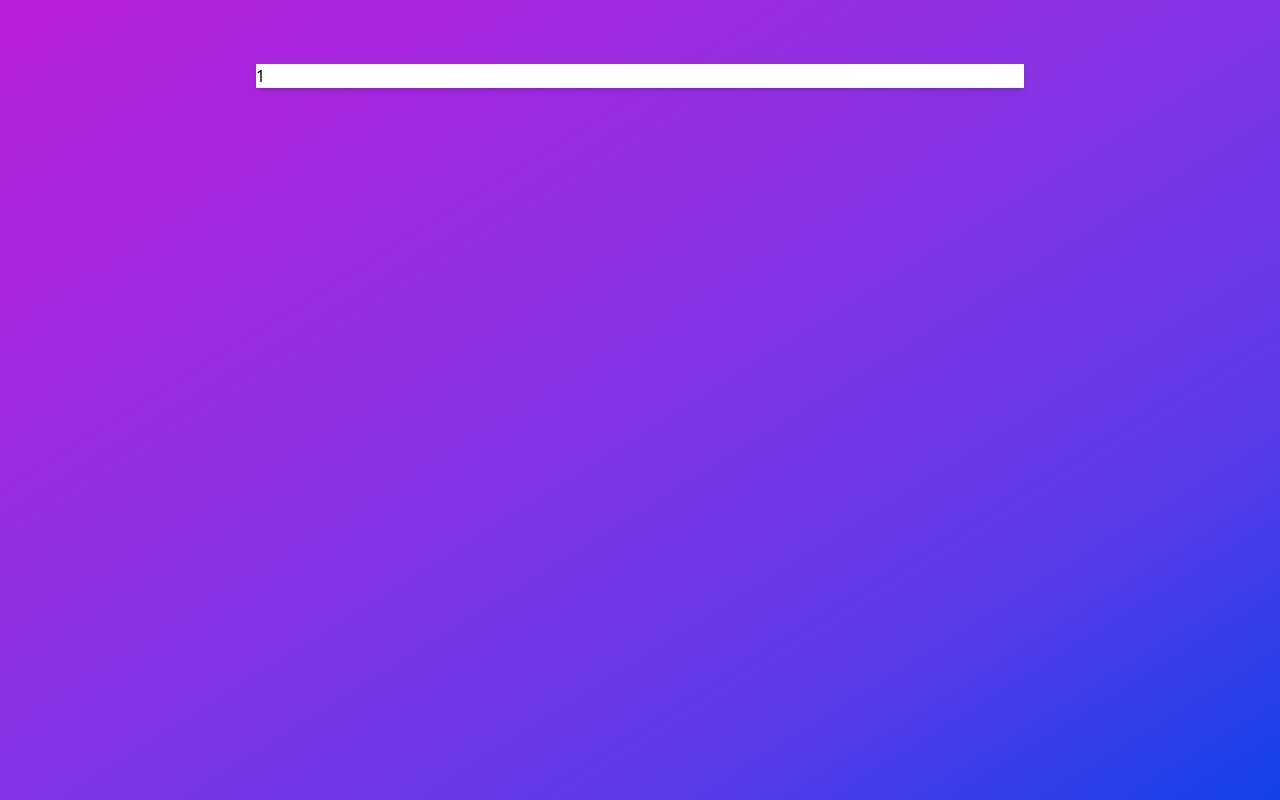
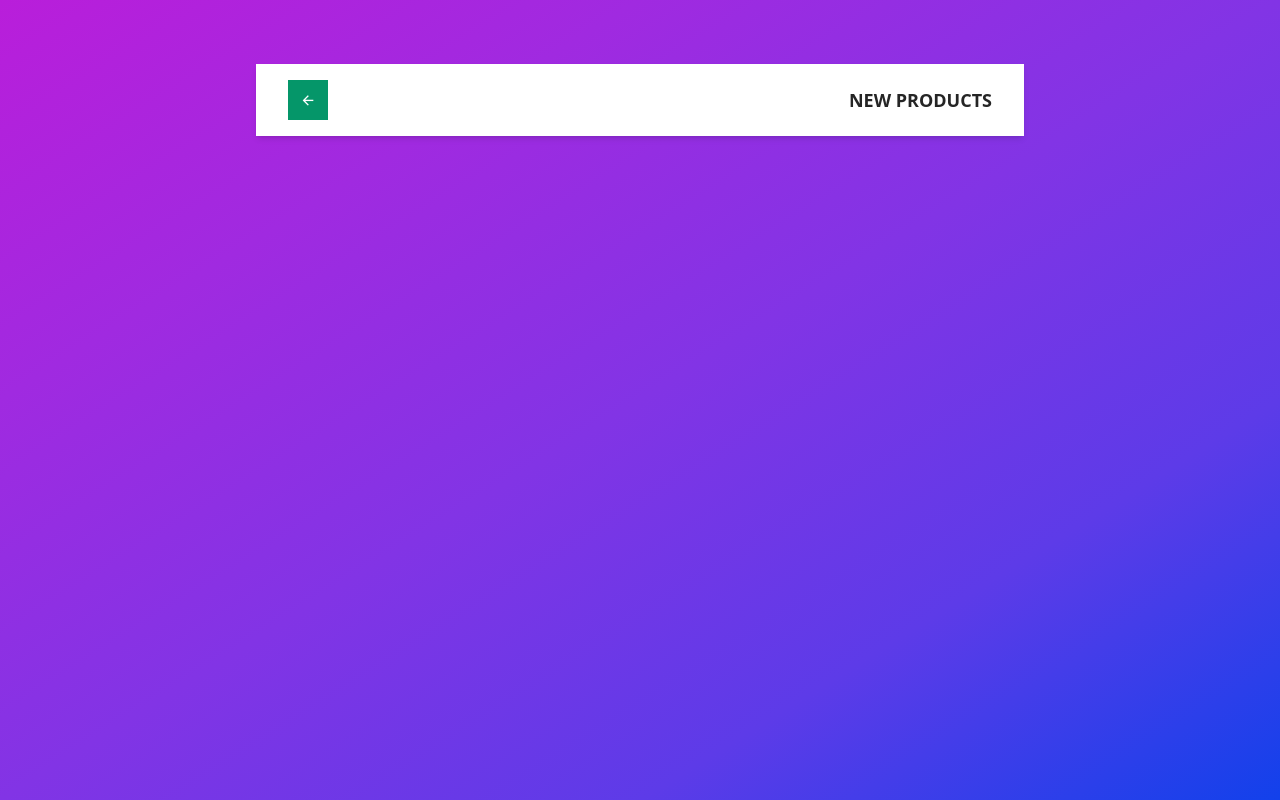
Before and after one commit to theomaro/amika-herbal-soap, a website: page index.html in a window 1280 px wide. Drawn offline with nearby package versions, Linux system fonts and the light colour scheme.

Commit message:
app product card header

```diff
--- a/index.html
+++ b/index.html
@@ -16,8 +16,23 @@
     <link rel="stylesheet" href="./dist/css/style.css" />
   </head>
   <body>
-    <main>
-      <div class="card">1</div>
+    <main class="max-w-3xl mx-auto">
+      <div class="shadow-md bg-white">
+        <div class="flex items-center justify-between py-4 px-8">
+          <div
+            class="bg-emerald-600 hover:bg-[#252525] text-white py-2 px-3"
+          >
+            <a href="/" class="text-white"
+              ><i class="ri-arrow-left-line"></i
+            ></a>
+          </div>
+          <h3
+            class="text-right text-[#252525] text-lg font-semibold uppercase m-0"
+          >
+            New Products
+          </h3>
+        </div>
+      </div>
     </main>
   </body>
 
--- a/src/css/input.css
+++ b/src/css/input.css
@@ -19,11 +19,5 @@ body {
 }
 
 main {
-  @apply max-w-3xl mx-auto;
   margin-block: 5%;
 }
-
-.card {
-  /* transition: 200ms; */
-  @apply bg-white shadow-md;
-}
```
Also changed, not shown: dist/css/style.css.
